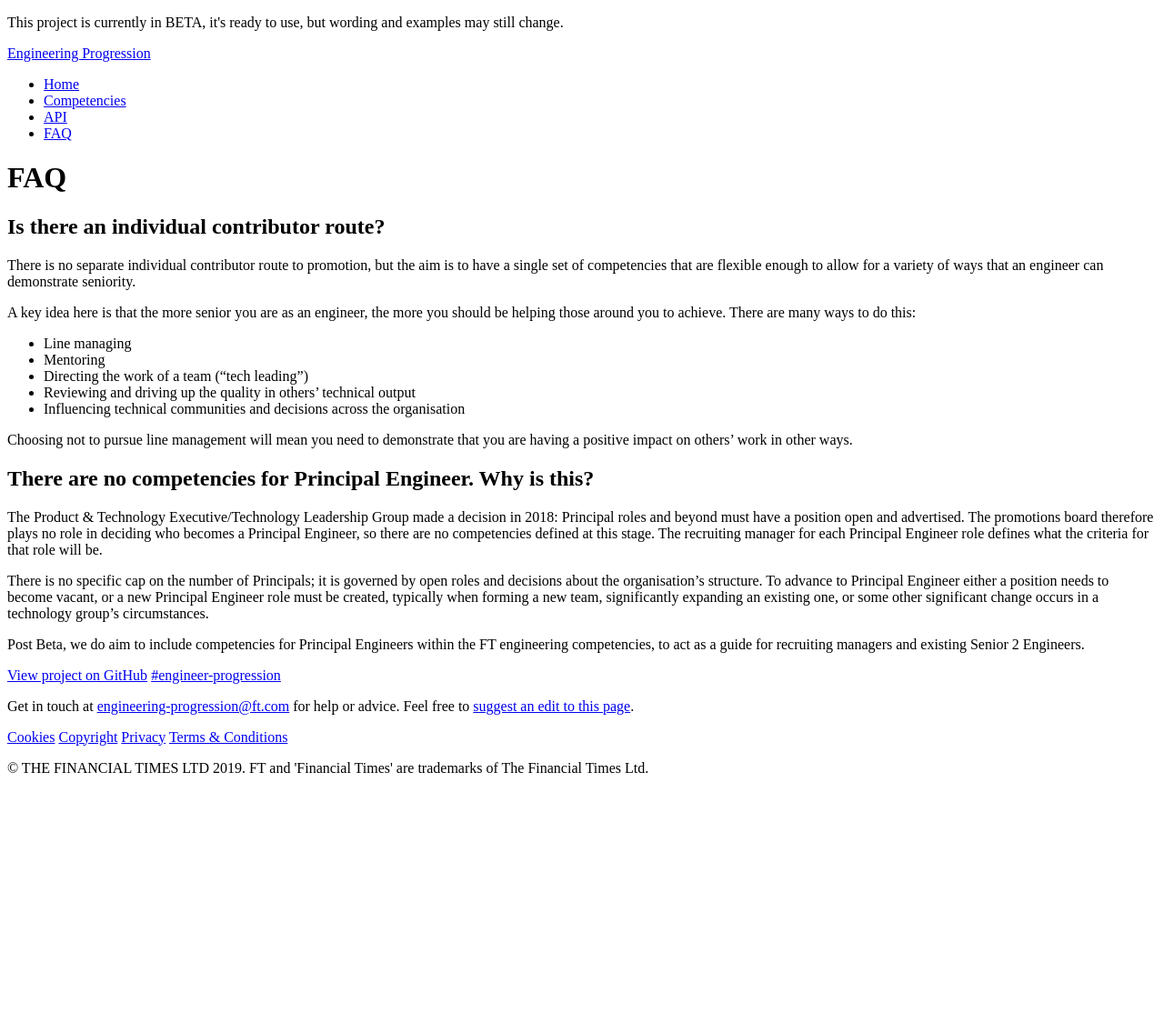
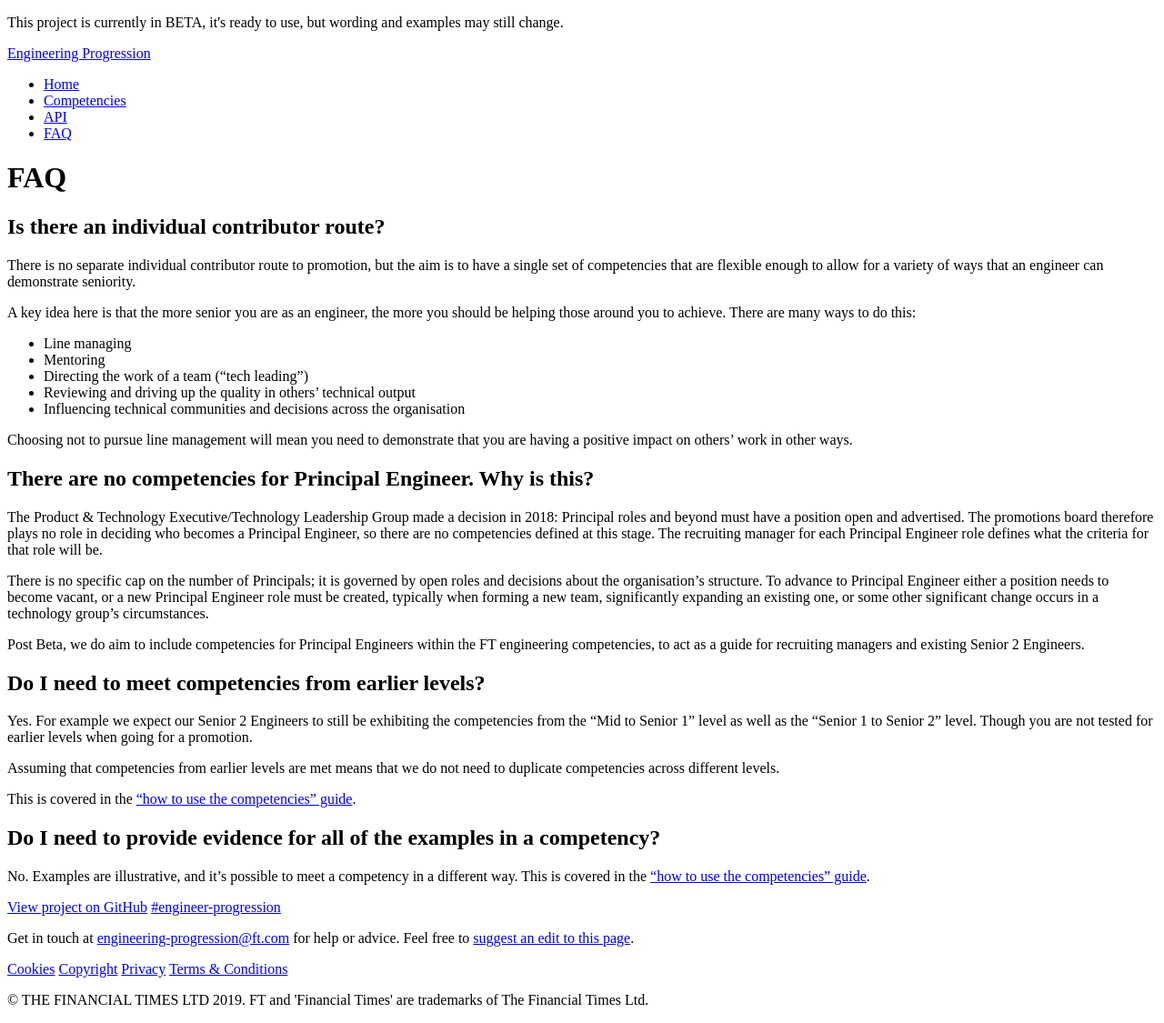
Before and after one commit to Financial-Times/engineering-progression, a Jekyll site: the page built from site/pages/faq.md, in a window 1280 px wide. Shown: the whole page at 91% size. Built offline with Jekyll 4.4.1, drawn with Linux system fonts in a browser that asks for light colours; a style sheet for code colours, icons or effects is not loaded; before the commit the page ends 900 px from its top, so only the background shows below that.

Commit message:
Add two of the questions we get a lot of
These are both covered in the how-to guide, but I don't think it'll hurt
to also include them in the FAQ.

```diff
--- a/site/pages/faq.md
+++ b/site/pages/faq.md
@@ -43,3 +43,15 @@ or some other significant change occurs in a technology group's circumstances.
 Post Beta, we do aim to include competencies for Principal Engineers within
 the FT engineering competencies, to act as a guide for recruiting managers and
 existing Senior 2 Engineers.
+
+## Do I need to meet competencies from earlier levels?
+
+Yes. For example we expect our Senior 2 Engineers to still be exhibiting the competencies from the "Mid to Senior 1" level as well as the "Senior 1 to Senior 2" level. Though you are not tested for earlier levels when going for a promotion.
+
+Assuming that competencies from earlier levels are met means that we do not need to duplicate competencies across different levels.
+
+This is covered in the ["how to use the competencies" guide](/competencies/how-to-use/).
+
+## Do I need to provide evidence for all of the examples in a competency?
+
+No. Examples are illustrative, and it's possible to meet a competency in a different way. This is covered in the ["how to use the competencies" guide](/competencies/how-to-use/).
```
